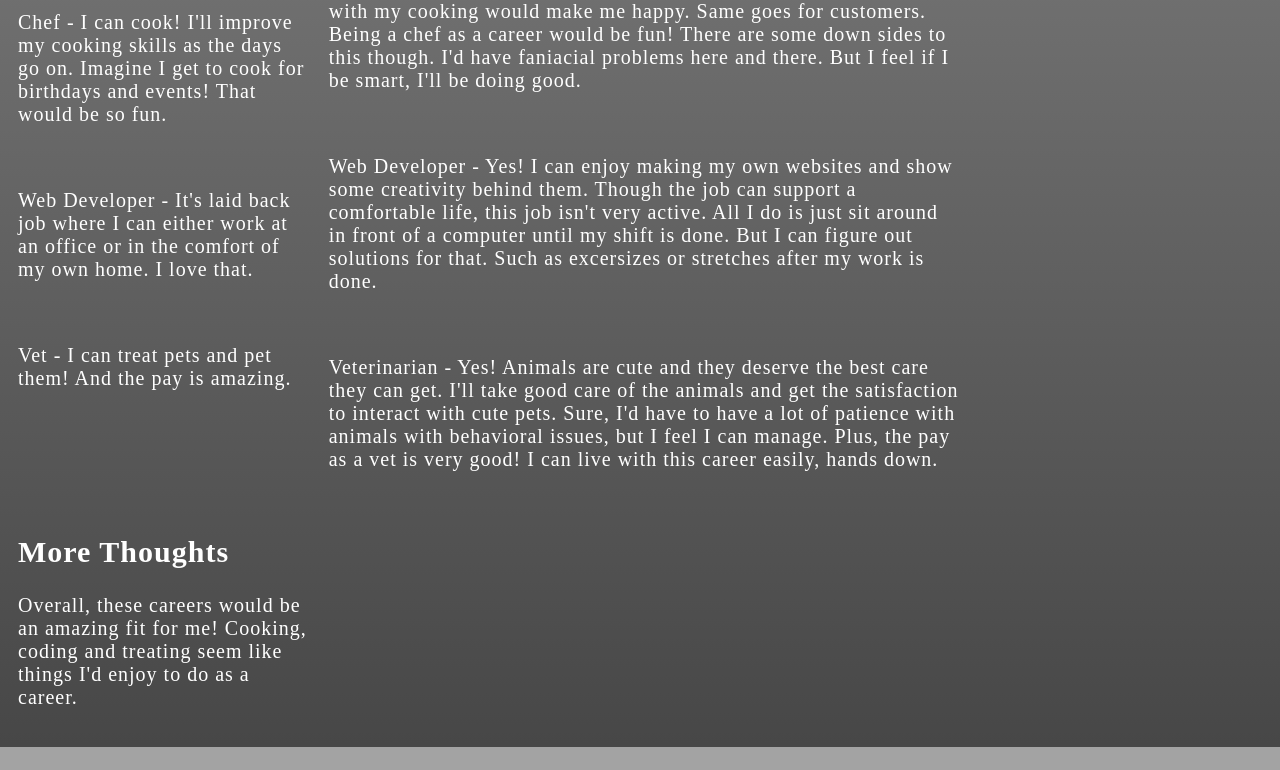
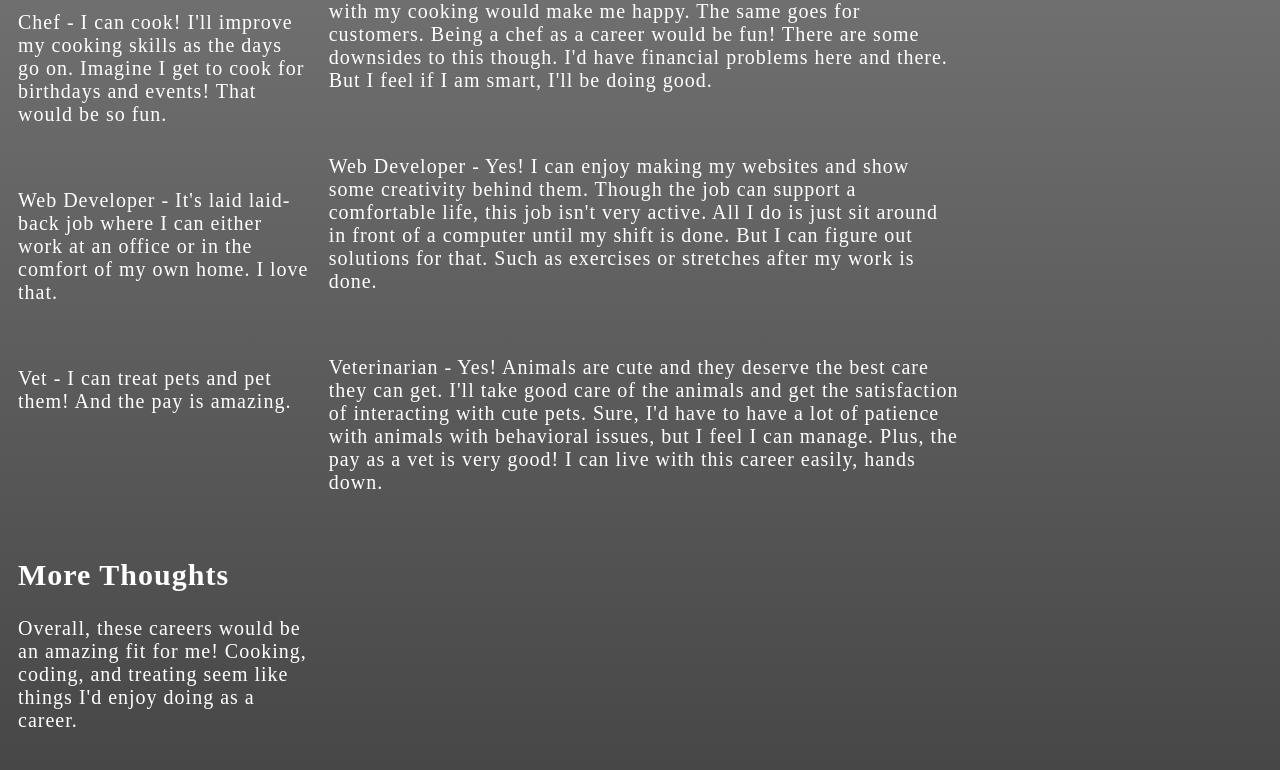
Before and after one commit to KaremGoofed/CareerExploration, a plain HTML site: page Careers/Thoughts.html in a window 1280 px wide. Shown: the part 625-1395 px from the top of the page. Before the commit the page ends 1372 px from the top, so only its background shows below. Drawn offline with Linux system fonts and the light colour scheme.

Commit message:
Update Thoughts.html

```diff
--- a/Careers/Thoughts.html
+++ b/Careers/Thoughts.html
@@ -10,7 +10,7 @@
 <center>
   <img src="../Images/Oop.png" width="400" alt="whuh">
   <h3>My Thoughts</h3>
-	<a href="../Home.html">Go to Home</a>
+	<a href="../index.html">Go to Home</a>
   </center>
 
 <br>
@@ -22,7 +22,7 @@
 
 		<br>
 
-		<p>Web Developer - It's laid back job where I can either work at an office or in the comfort of my own home. I love that.</p>
+		<p>Web Developer - It's laid laid-back job where I can either work at an office or in the comfort of my own home. I love that.</p>
 
 		<br>
 
@@ -33,15 +33,15 @@
 	<div class="column middle">
 		<h2>Do I truly see myself enjoying these as careers in the future?</h2>
 
-		<p>Chef - Yes! To be able to cook for my family and make them pleased with my cooking would make me happy. Same goes for customers. Being a chef as a career would be fun! There are some down sides to this though. I'd have faniacial problems here and there. But I feel if I be smart, I'll be doing good.</p>
+		<p>Chef - Yes! To be able to cook for my family and make them pleased with my cooking would make me happy. The same goes for customers. Being a chef as a career would be fun! There are some downsides to this though. I'd have financial problems here and there. But I feel if I am smart, I'll be doing good.</p>
 
 		<br>
 
-		<p>Web Developer - Yes! I can enjoy making my own websites and show some creativity behind them. Though the job can support a comfortable life, this job isn't very active. All I do is just sit around in front of a computer until my shift is done. But I can figure out solutions for that. Such as excersizes or stretches after my work is done. </p>
+		<p>Web Developer - Yes! I can enjoy making my websites and show some creativity behind them. Though the job can support a comfortable life, this job isn't very active. All I do is just sit around in front of a computer until my shift is done. But I can figure out solutions for that. Such as exercises or stretches after my work is done. </p>
 
 		<br>
 
-		<p>Veterinarian - Yes! Animals are cute and they deserve the best care they can get. I'll take good care of the animals and get the satisfaction to interact with cute pets. Sure, I'd have to have a lot of patience with animals with behavioral issues, but I feel I can manage. Plus, the pay as a vet is very good! I can live with this career easily, hands down.</p>
+		<p>Veterinarian - Yes! Animals are cute and they deserve the best care they can get. I'll take good care of the animals and get the satisfaction of interacting with cute pets. Sure, I'd have to have a lot of patience with animals with behavioral issues, but I feel I can manage. Plus, the pay as a vet is very good! I can live with this career easily, hands down.</p>
 
 
 	</div>
@@ -49,7 +49,7 @@
 
 	<div class="column side">
 		<h2>More Thoughts</h2>
-		<p>Overall, these careers would be an amazing fit for me! Cooking, coding and treating seem like things I'd enjoy to do as a career. </p>
+		<p>Overall, these careers would be an amazing fit for me! Cooking, coding, and treating seem like things I'd enjoy doing as a career. </p>
 	</div>
 
 </div>
```
